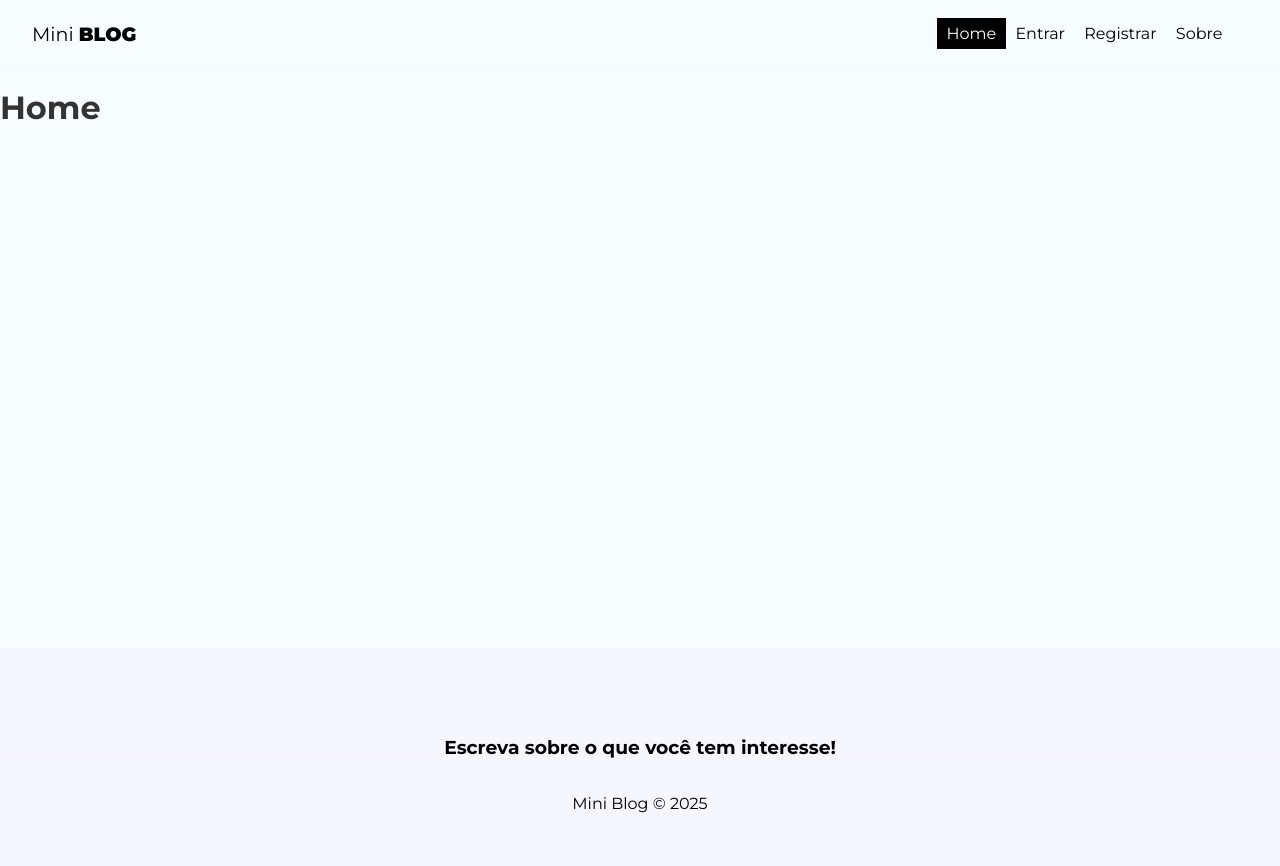
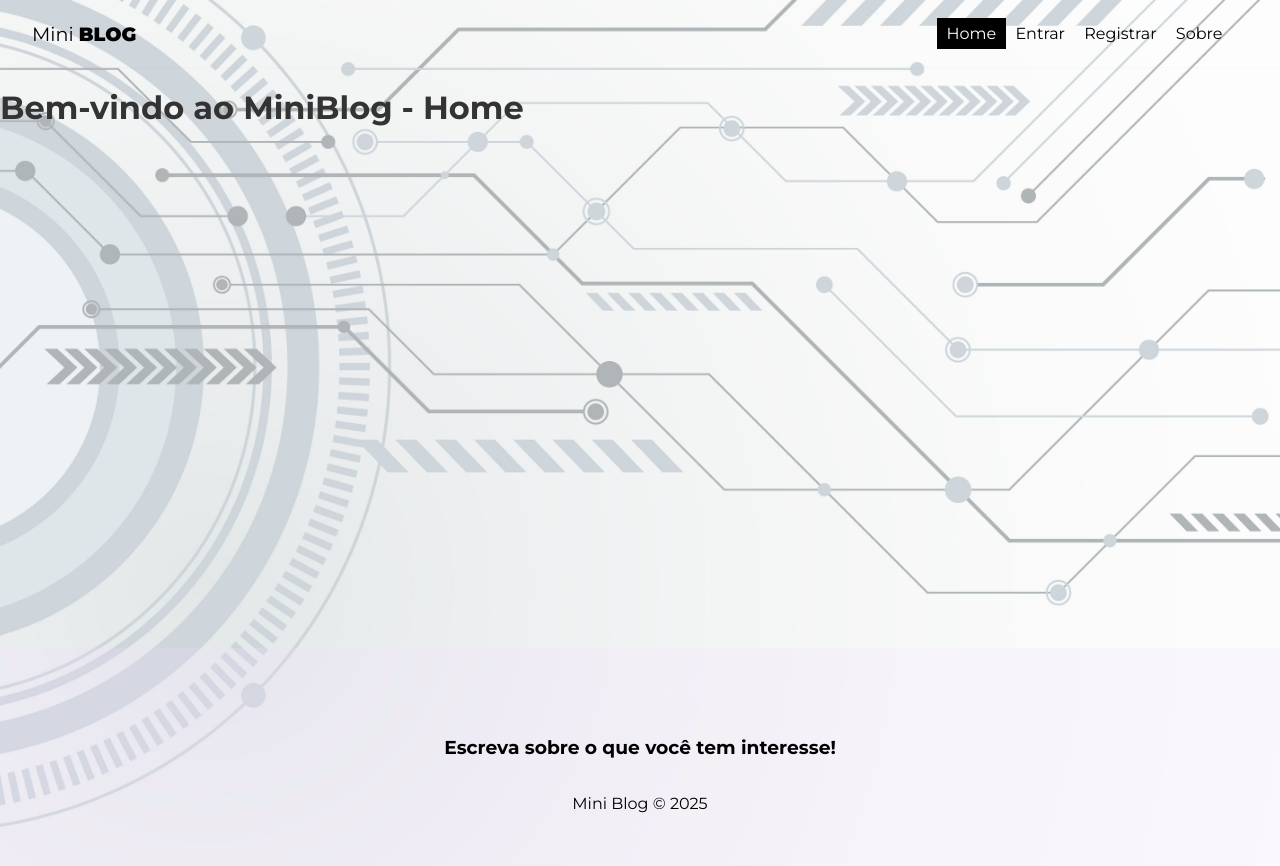
Before and after one commit to JBLimaGo/miniblog, a React (Create React App) app: page / in a window 1280 px wide. Shown: the top 866 px of the page. Built offline with nearby package versions, Linux system fonts and the light colour scheme; no server answers.

Commit message:
Colocando imagen de fundo e mudando a cor das letras do login e registro

```diff
--- a/src/App.css
+++ b/src/App.css
@@ -1,4 +1,33 @@
-.container{
+.container {
   min-height: 60vh;
   margin-bottom: 5em;
+  color: #000000;
 }
+
+.App {
+  background-image: url('./assets/imagen.jpg');
+  background-size: cover;
+  background-position: center;
+  background-repeat: no-repeat;
+  min-height: 100vh;
+  position: relative;
+  color: #000000;
+}
+
+body,
+html {
+  margin: 0;
+  padding: 0;
+  height: 100%;
+  color: #000000;
+}
+
+.background::before {
+  content: "";
+  position: absolute;
+  top: 0;
+  left: 0;
+  width: 100%;
+  height: 100%;
+  background-color: rgba(0, 0, 0, 0.5); /* ajuste a opacidade aqui */
+}
--- a/src/App.js
+++ b/src/App.js
@@ -20,6 +20,7 @@ import Login from "./pages/Login/Login";
 import Register from "./pages/Register/Register";
 import CreatePost from "./pages/CreatePost/CreatePost";
 import Dashboard from "./pages/Dashboard/Dashboard";
+import backgroundImage from './assets/imagen.jpg';
 
 function App() {
   const [user, setUser] = useState(undefined);
@@ -44,7 +45,14 @@ function App() {
   }
 
   return (
-    <div className="App">
+    <div className="App" style={{
+      backgroundImage: `url(${backgroundImage})`,
+      backgroundSize: 'cover',
+      backgroundPosition: 'center',
+      backgroundRepeat: 'no-repeat',
+      minHeight: '100vh',
+      position: 'relative'
+     }}>
       <AuthProvider value={{ user }}>
         <BrowserRouter>
           <Navbar />
--- a/src/pages/Home/Home.js
+++ b/src/pages/Home/Home.js
@@ -1,13 +1,12 @@
 //CSS
-import styles from './Home.module.css';
-
+import styles from "./Home.module.css";
 
 const Home = () => {
   return (
     <div>
-        <h1>Home</h1>
+      <h1>Bem-vindo ao MiniBlog - Home</h1>
     </div>
-  )
-}
+  );
+};
 
-export default Home
+export default Home;
--- a/src/pages/Login/Login.module.css
+++ b/src/pages/Login/Login.module.css
@@ -1,7 +1,7 @@
-.login{
-    text-align: center;
+.login {
+  text-align: center;
 }
 
 .login p {
-    color: #aaa
+  color: #000000;
 }
--- a/src/pages/Register/Register.module.css
+++ b/src/pages/Register/Register.module.css
@@ -3,5 +3,5 @@
 }
 
 .register p {
-  color: #aaa;
+  color: #000000;
 }
```
Also changed, not shown: src/assets/imagen.jpg (added), src/index.css (line endings or trailing spaces), src/pages/Home/Home.module.css (line endings or trailing spaces).
